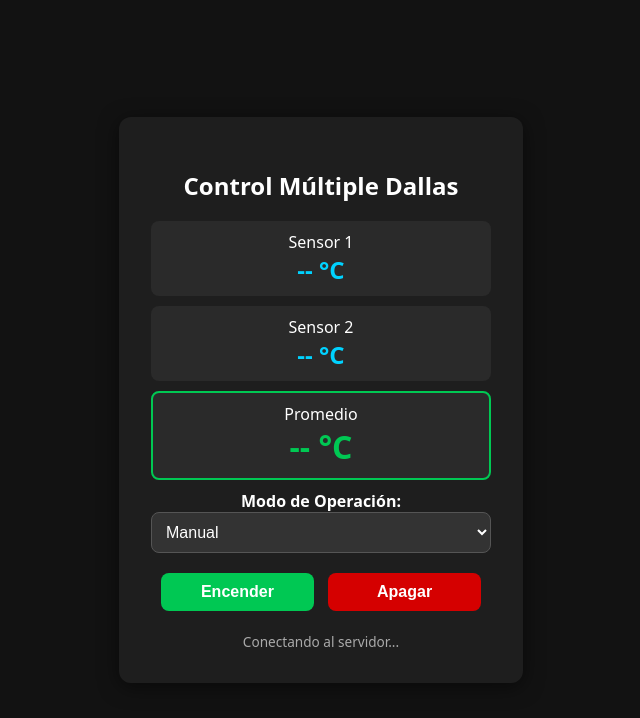
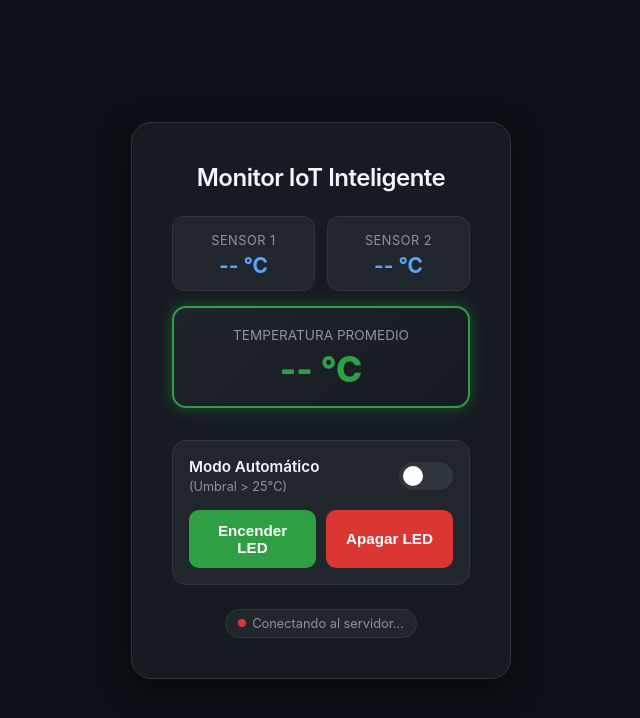
Before and after one commit to palaciosjoey2006-spec/TEMPERATURA_TIA_PORTAL, a plain HTML site: page index.html in a window 1280 px wide. Shown: the whole page, without its empty margins (319-959 px from the left). Drawn offline with Linux system fonts and the light colour scheme; a script that the page names is missing.

Commit message:
Update index.html

```diff
--- a/index.html
+++ b/index.html
@@ -3,58 +3,274 @@
 <head>
   <meta charset="UTF-8">
   <meta name="viewport" content="width=device-width, initial-scale=1.0">
-  <title>Control IoT - Sensores Dallas Dobles</title>
+  <title>Smart IoT - Control Térmico</title>
   <script src="https://unpkg.com/mqtt/dist/mqtt.min.js"></script>
   <style>
-    body { font-family: system-ui, sans-serif; background: #121212; color: #fff; display: flex; justify-content: center; align-items: center; min-height: 100vh; margin: 0; }
-    .card { background: #1e1e1e; padding: 2rem; border-radius: 12px; text-align: center; box-shadow: 0 4px 20px rgba(0,0,0,0.5); width: 340px; }
-    .temp-box { background: #2a2a2a; padding: 10px; border-radius: 8px; margin: 10px 0; }
-    .temp-val { font-size: 1.5rem; font-weight: bold; color: #00d2ff; }
-    .prom-val { font-size: 2rem; font-weight: bold; color: #00c853; }
-    select { width: 100%; padding: 10px; font-size: 1rem; border-radius: 8px; background: #333; color: #fff; border: 1px solid #555; margin-bottom: 15px; }
-    button { padding: 10px 20px; font-size: 1rem; border: none; border-radius: 8px; cursor: pointer; margin: 5px; font-weight: bold; width: 45%; }
-    .btn-on { background: #00c853; color: #fff; }
-    .btn-off { background: #d50000; color: #fff; }
-    .status { font-size: 0.85rem; color: #aaa; margin-top: 1rem; }
-    .disabled { opacity: 0.4; pointer-events: none; }
+    :root {
+      --bg-color: #0d1117;
+      --card-bg: #161b22;
+      --border-color: #30363d;
+      --text-main: #f0f6fc;
+      --text-muted: #8b949e;
+      --accent-blue: #58a6ff;
+      --accent-green: #2ea043;
+      --accent-red: #da3633;
+      --glow-green: rgba(46, 160, 67, 0.4);
+    }
+
+    body {
+      font-family: -apple-system, BlinkMacSystemFont, "Segoe UI", Roboto, Helvetica, Arial, sans-serif;
+      background: var(--bg-color);
+      color: var(--text-main);
+      display: flex;
+      justify-content: center;
+      align-items: center;
+      min-height: 100vh;
+      margin: 0;
+    }
+
+    .dashboard {
+      background: var(--card-bg);
+      border: 1px solid var(--border-color);
+      padding: 2.5rem;
+      border-radius: 20px;
+      text-align: center;
+      box-shadow: 0 10px 30px rgba(0, 0, 0, 0.6);
+      width: 380px;
+      box-sizing: border-box;
+    }
+
+    h2 {
+      margin-top: 0;
+      font-size: 1.5rem;
+      font-weight: 600;
+      letter-spacing: -0.5px;
+      margin-bottom: 1.5rem;
+      color: var(--text-main);
+    }
+
+    .sensors-grid {
+      display: grid;
+      grid-template-columns: 1fr 1fr;
+      gap: 12px;
+      margin-bottom: 15px;
+    }
+
+    .temp-card {
+      background: #21262d;
+      border: 1px solid var(--border-color);
+      padding: 12px;
+      border-radius: 12px;
+      text-align: center;
+    }
+
+    .temp-card span {
+      font-size: 0.8rem;
+      color: var(--text-muted);
+      text-transform: uppercase;
+      letter-spacing: 0.5px;
+    }
+
+    .temp-card .val {
+      font-size: 1.3rem;
+      font-weight: 700;
+      color: var(--accent-blue);
+      margin-top: 4px;
+    }
+
+    .promedio-card {
+      background: linear-gradient(135deg, #1f242c, #161b22);
+      border: 2px solid var(--accent-green);
+      padding: 16px;
+      border-radius: 14px;
+      margin-bottom: 2rem;
+      box-shadow: 0 0 15px var(--glow-green);
+    }
+
+    .promedio-card span {
+      font-size: 0.85rem;
+      color: var(--text-muted);
+      text-transform: uppercase;
+    }
+
+    .promedio-card .val {
+      font-size: 2.2rem;
+      font-weight: 800;
+      color: var(--accent-green);
+      margin-top: 4px;
+    }
+
+    .control-section {
+      background: #21262d;
+      border: 1px solid var(--border-color);
+      padding: 16px;
+      border-radius: 14px;
+      margin-bottom: 1.5rem;
+    }
+
+    .mode-toggle-container {
+      display: flex;
+      justify-content: space-between;
+      align-items: center;
+      margin-bottom: 15px;
+    }
+
+    .mode-label {
+      font-size: 0.95rem;
+      font-weight: 600;
+      text-align: left;
+    }
+
+    /* Estilo Moderno del Switch (Botón deslizante) */
+    .switch {
+      position: relative;
+      display: inline-block;
+      width: 54px;
+      height: 28px;
+    }
+
+    .switch input {
+      opacity: 0;
+      width: 0;
+      height: 0;
+    }
+
+    .slider {
+      position: absolute;
+      cursor: pointer;
+      top: 0; left: 0; right: 0; bottom: 0;
+      background-color: #30363d;
+      transition: .3s cubic-bezier(0.4, 0, 0.2, 1);
+      border-radius: 28px;
+      border: 1px solid var(--border-color);
+    }
+
+    .slider:before {
+      position: absolute;
+      content: "";
+      height: 20px;
+      width: 20px;
+      left: 3px;
+      bottom: 3px;
+      background-color: white;
+      transition: .3s cubic-bezier(0.4, 0, 0.2, 1);
+      border-radius: 50%;
+    }
+
+    input:checked + .slider {
+      background-color: var(--accent-green);
+      border-color: var(--accent-green);
+    }
+
+    input:checked + .slider:before {
+      transform: translateX(26px);
+    }
+
+    .action-buttons {
+      display: flex;
+      gap: 10px;
+    }
+
+    button {
+      flex: 1;
+      padding: 12px;
+      font-size: 0.95rem;
+      font-weight: 600;
+      border: none;
+      border-radius: 10px;
+      cursor: pointer;
+      transition: all 0.2s ease;
+    }
+
+    .btn-on {
+      background: var(--accent-green);
+      color: white;
+    }
+
+    .btn-on:hover { filter: brightness(1.1); }
+
+    .btn-off {
+      background: var(--accent-red);
+      color: white;
+    }
+
+    .btn-off:hover { filter: brightness(1.1); }
+
+    .disabled {
+      opacity: 0.35;
+      pointer-events: none;
+      filter: grayscale(80%);
+    }
+
+    .status-badge {
+      display: inline-flex;
+      align-items: center;
+      gap: 6px;
+      font-size: 0.8rem;
+      color: var(--text-muted);
+      background: #21262d;
+      padding: 6px 12px;
+      border-radius: 20px;
+      border: 1px solid var(--border-color);
+    }
+
+    .status-dot {
+      width: 8px;
+      height: 8px;
+      background-color: var(--accent-red);
+      border-radius: 50%;
+      transition: background-color 0.3s;
+    }
+
+    .status-dot.online {
+      background-color: var(--accent-green);
+      box-shadow: 0 0 8px var(--accent-green);
+    }
   </style>
 </head>
 <body>
 
-<div class="card">
-  <h2>Control Múltiple Dallas</h2>
+<div class="dashboard">
+  <h2>Monitor IoT Inteligente</h2>
 
-  <div class="temp-box">
-    <div>Sensor 1</div>
-    <div class="temp-val" id="temp1">-- °C</div>
+  <div class="sensors-grid">
+    <div class="temp-card">
+      <span>Sensor 1</span>
+      <div class="val" id="temp1">-- °C</div>
+    </div>
+    <div class="temp-card">
+      <span>Sensor 2</span>
+      <div class="val" id="temp2">-- °C</div>
+    </div>
   </div>
 
-  <div class="temp-box">
-    <div>Sensor 2</div>
-    <div class="temp-val" id="temp2">-- °C</div>
+  <div class="promedio-card">
+    <span>Temperatura Promedio</span>
+    <div class="val" id="promedio">-- °C</div>
   </div>
 
-  <div class="temp-box" style="border: 2px solid #00c853;">
-    <div>Promedio</div>
-    <div class="prom-val" id="promedio">-- °C</div>
+  <div class="control-section">
+    <div class="mode-toggle-container">
+      <div class="mode-label">Modo Automático<br><small style="color:var(--text-muted); font-weight:normal;">(Umbral > 25°C)</small></div>
+      <label class="switch">
+        <input type="checkbox" id="modoSwitch" onchange="alternarModo()">
+        <span class="slider"></span>
+      </label>
+    </div>
+
+    <div class="action-buttons" id="panelManual">
+      <button class="btn-on" onclick="controlarLed('ON')">Encender LED</button>
+      <button class="btn-off" onclick="controlarLed('OFF')">Apagar LED</button>
+    </div>
   </div>
 
-  <label for="modoSelect"><strong>Modo de Operación:</strong></label>
-  <select id="modoSelect" onchange="cambiarModo()">
-    <option value="MANUAL">Manual</option>
-    <option value="AUTO">Automático (> 25°C)</option>
-  </select>
-
-  <div id="panelManual">
-    <button class="btn-on" onclick="controlarLed('ON')">Encender</button>
-    <button class="btn-off" onclick="controlarLed('OFF')">Apagar</button>
+  <div class="status-badge">
+    <div class="status-dot" id="statusDot"></div>
+    <span id="estado">Conectando al servidor...</span>
   </div>
-
-  <div class="status" id="estado">Conectando al servidor...</div>
 </div>
 
 <script>
-  // TOPICS MQTT
   const t1Topic = "mi_proyecto_unico_99/temp1";
   const t2Topic = "mi_proyecto_unico_99/temp2";
   const promTopic = "mi_proyecto_unico_99/promedio";
@@ -64,7 +280,8 @@
   const client = mqtt.connect("wss://broker.hivemq.com:8884/mqtt");
 
   client.on("connect", () => {
-    document.getElementById("estado").innerText = "Conectado en línea";
+    document.getElementById("estado").innerText = "Sistema en línea";
+    document.getElementById("statusDot").classList.add("online");
     client.subscribe(t1Topic);
     client.subscribe(t2Topic);
     client.subscribe(promTopic);
@@ -80,13 +297,13 @@
     }
   });
 
-  function cambiarModo() {
-    const modo = document.getElementById("modoSelect").value;
+  function alternarModo() {
+    const isAuto = document.getElementById("modoSwitch").checked;
+    const modo = isAuto ? "AUTO" : "MANUAL";
     client.publish(modoTopic, modo);
 
-    // Deshabilita los botones manuales en la web si está en automático
     const panelManual = document.getElementById("panelManual");
-    if (modo === "AUTO") {
+    if (isAuto) {
       panelManual.classList.add("disabled");
     } else {
       panelManual.classList.remove("disabled");
```
